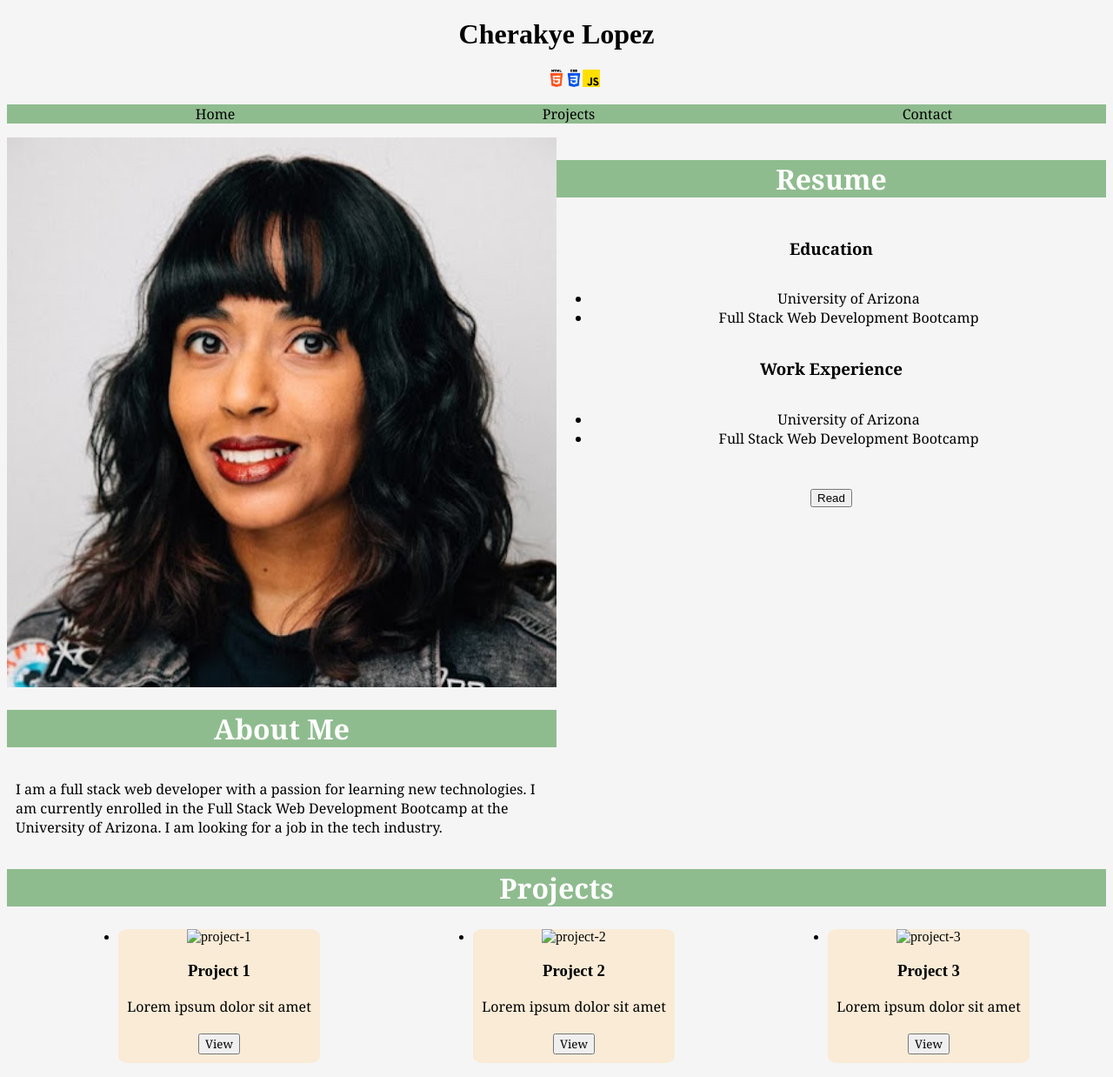
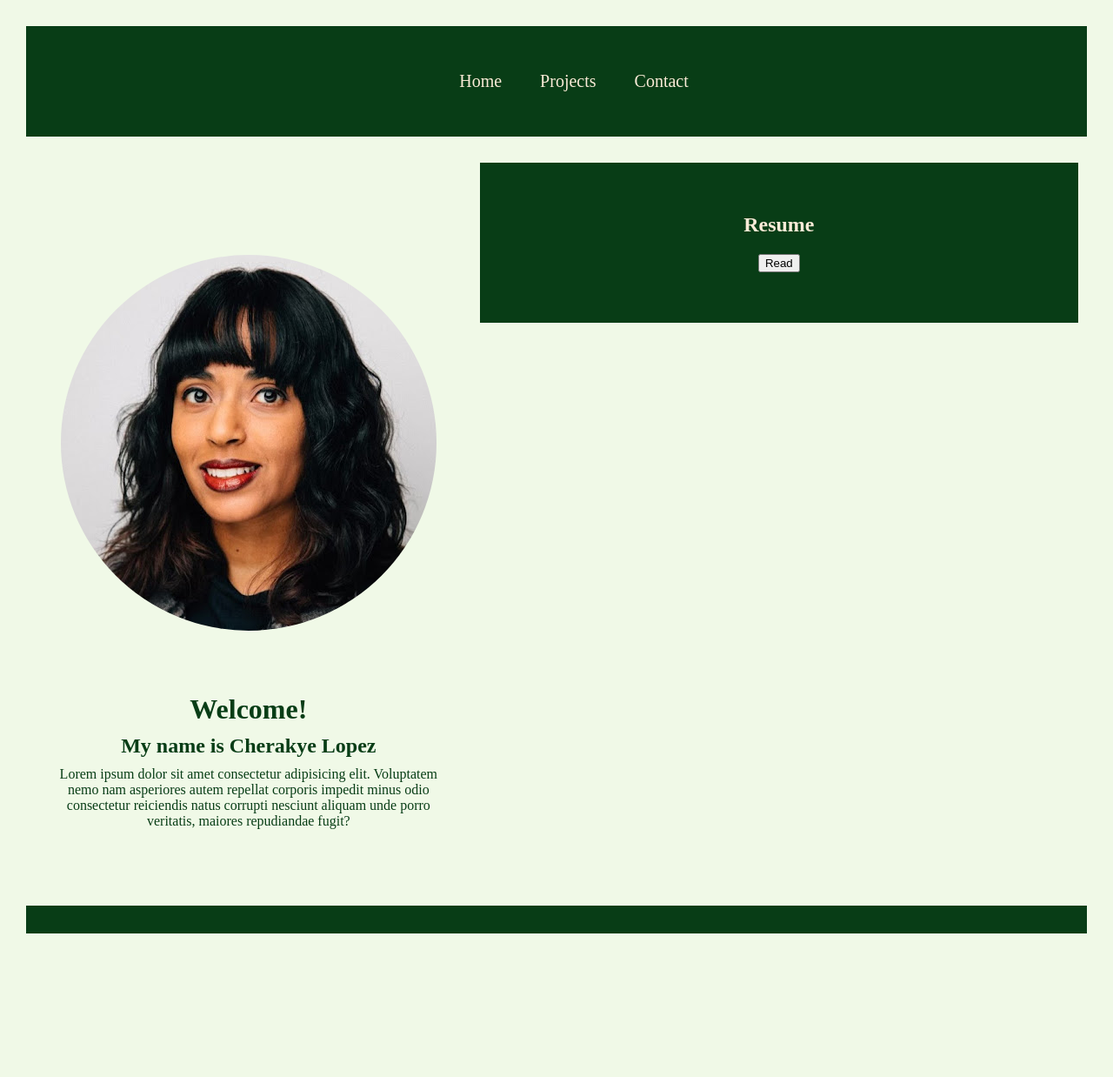
Before and after one commit to cblopez001/DevProject1, a plain HTML site: page index.html in a window 1280 px wide. Shown: the whole page at 87% size. After the commit the page ends 1073 px from the top, so only its background shows below. Drawn offline with Linux system fonts and the light colour scheme; a web font is replaced by a local one.

Commit message:
webpage commits

```diff
--- a/index.html
+++ b/index.html
@@ -1,96 +1,43 @@
 <!DOCTYPE html>
 <html lang="en">
     <head>
+        <!--DON'T FORGET TO ADD THE EXTRA META DATA-->
         <meta charset="UTF-8">
         <meta http-equiv="X-UA-Compatible" content="IE=edge">
         <meta name="viewport" content="width=, initial-scale=1.0">
         <title>Cherakye Lopez Portfolio</title>
+        <link rel="preconnect" href="https://fonts.googleapis.com">
+        <link rel="preconnect" href="https://fonts.gstatic.com" crossorigin>
+        <link href="https://fonts.googleapis.com/css2?family=Sedan:ital@0;1&display=swap" rel="stylesheet">
         <link rel="stylesheet" href="style.css">
     </head>
     <body>
     <header>
-            <h1><a href="../index.html/index.html" id="Site-name" >Cherakye Lopez</a></h1>
-            <div class="code_banner">
-                <ul >
-                    <li class="code_lang">
-                        <img  class="code-img" src="/media/html-5_img.png" alt="">
-                    </li>
-                    <li class="code_lang">
-                        <img class="code-img" src="/media/css-3_img.png" alt="">
-                    </li>
-                    <li class="code_lang">
-                        <img class="code-img" src="/media/js_img.png" alt="">
-                    </li>
+        <div>
+            <ul class="navmenu">
+                    <li> <a href="/index.html">Home </a></li>
+                    <li><a href="/projects.html">Projects</a></li>
+                    <li><a href="/contact.html">Contact</a></li>
             </ul>
         </div>
-            <nav>
-                <ul>
-                    <li> <a href="/index.html">Home </a></li>
-                    <li><a href="/projects.html">Projects</a></li>
-                    <li><a href="/contact.html" target="_blank">Contact</a></li>
-                </ul>
-            </nav>
     </header>
-    <section class="about_container">
-        <div class="about_me">
-            <img class="profile-pic" src="/media/profile-pic.jpg" alt="">
-            <h2>About Me</h2>
-            <p class="about-me">
-                I am a full stack web developer with a passion for learning new technologies. I am currently enrolled in the Full Stack Web Development Bootcamp at the University of Arizona. I am looking for a job in the tech industry.
-            </p>
+    <div class="main">
+        <main>
+            <img src="/media/profile-pic.jpg" alt="profile-pic" class="profile-pic">
+            <H1>Welcome!</H1>
+            <h2> My name is Cherakye Lopez</h2>
+            <p>Lorem ipsum dolor sit amet consectetur adipisicing elit. Voluptatem nemo nam asperiores autem repellat corporis impedit minus odio consectetur reiciendis natus corrupti nesciunt aliquam unde porro veritatis, maiores repudiandae fugit?</p>
+            <div>
+
             </div>
-        <div class="resume">
+        </main>
+        <aside class="right">
             <h2>Resume</h2>
-            <h3>Education</h3>
-            <ul class="edu_list">
-                <li>University of Arizona</li>
-                <li>Full Stack Web Development Bootcamp</li>
-            </ul>
-            <h3>Work Experience</h3>
-            <ul class="work_list">
-                <li>University of Arizona</li>
-                <li>Full Stack Web Development Bootcamp</li>
-            </ul>
-            <a href="/media/Resume-Cherakye-Lopez.pdf" target="_blank" rel="noopener noreferrer" target="_blank"><input type="button" value="Read"></a>
+            <a href="/media/Resume-Cherakye-Lopez.pdf" target="_blank"> <input type="button" value="Read"></a>
+        </aside>
     </div>
-    </section>
-    <h2>Projects</h2>
-<div>
-    <div class="projectdisplay"></div>
-    <ul class="projects">
-    <li>
-        <div class="project-card">
-            <img src="" alt="project-1">
-            <h3>Project 1</h3>
-            <p>Lorem ipsum dolor sit amet</p>
-            <button type="button">View</button>
-        </div>
-    </li>
-    <li>
-        <div class="project-card">
-
-            <img src="" alt="project-2">
-            <h3>Project 2</h3>
-            <p>Lorem ipsum dolor sit amet</p>
-            <button type="button">View</button>
-        </div>
-    </li>
-    <li>
-        <div class="project-card">
-
-            <img src="" alt="project-3">
-            <h3>Project 3</h3>
-            <p>Lorem ipsum dolor sit amet</p>
-            <button type="button">View</button>
-        </div>
-    </li>
-</ul>
-</div>
+    <footer class="foot"></footer>
 <script src="script.js">
-    function HelloWorld()
-    {
-        alert("Hello World!");
-    }
 </script>
     </body>
 </html>
--- a/style.css
+++ b/style.css
@@ -1,142 +1,146 @@
-body{
-    background-color:whitesmoke;
-    height:100%;
+*{
+    margin:10px;
+    box-sizing: border-box;
 }
 
-/* This is the CSS for the Navigation Conatiner */
-header{
-    text-align:center;
-    margin: 0;
+body{
+    height:95vh;
+    background-color:rgb(240, 249, 231);
+    font-family: "Sedan", serif;
+    font-weight: 400;
+    font-style: normal;
+    font-size: 16px;
+    text-align: center;
+    display:flex;
+    flex-direction: column;
 }
 
-.code_banner{
+header{
+    background-color: rgb(8, 61, 22);
+    color: antiquewhite;
+    padding:2em 0 2em 0;
+}
+/* NAVIGATION CONTROL CSS */
+nav ul{
     display: flex;
-    justify-content: center;
-    align-items: center;
+    justify-content:flex-start;
+    list-style-type: none;
+    flex:25%;
+    background-color: darkgreen;
 }
 
-.code_banner ul {
-    display: flex;
-    justify-content: center;
-    align-items: center;
+a{
+    color:antiquewhite;
+    text-decoration: none;
+    font-size: 20px;
+    font-weight: 400;
+}
+ul > li{
+    display:inline-block;
     list-style-type: none;
-    margin: 0;
-}
-.code-img{
-    width: 20px;
-    height:20px;
 }
 
-nav ul{
-    display:flex;
-    flex-direction: row;
-    justify-content:space-around;
-    text-align:center;
-    font-family: Georgia, 'Times New Roman', Times, serif;
-    background-color: darkseagreen;
-}
-
-nav li{
-    list-style-type: none;
-    padding:0px 10px 0px 10px;
-}
-a{
-    text-decoration: none;
-    color:black;
-}
-
-/* This is the CSS for the About Me and Resume Container */
-
-section{
-    display:flex;
-    flex-direction: row;
-    justify-content: space-evenly;
-    text-align:center;
-    font-family: Georgia, 'Times New Roman', Times, serif;
-}
-
-.about_me{
-    display: flex;
-    flex-direction: column;
-    margin:0;
-    width: 50%;
-}
-.resume{
-    display: flex;
-    flex-direction: column;
-    margin:0;
-    width: 50%;
-}
-.edu_list{
-    display:flex;
-    flex-direction: column;
-    justify-content: space-evenly;
-    text-align:center;
-    font-family: Georgia, 'Times New Roman', Times, serif;
-}
-
-.work_list{
-    display:flex;
-    flex-direction: column;
-    justify-content: space-evenly;
-    text-align:center;
-    font-family: Georgia, 'Times New Roman', Times, serif;
-
+a:hover{
+    text-decoration: underline;
 }
 
 
-/*Contact Form Page*/
+/*MAIN BODY CSS*/
+.main{
+    display: flex;
+    flex-direction: row;
+    flex:1;
+}
 
-.form{
-    display:flex;
-    flex-direction: column;
-    justify-content:space-around;
-    background-color:darkseagreen;
-    margin:10%;
+main{
+   /* background-color: rgb(8, 61, 22);*/
+    color:  rgb(8, 61, 22);
+    padding: 3em 0 3em 0;
+    flex:5;
+}
+
+.profile-pic{
+    border-radius: 50%;
+    padding: 3em 0 3em 0;
+    flex:5;
+    margin:10px;
+    box-sizing: border-box;
+}
+
+.right{
+    align-self: flex-start;
+    background-color: rgb(8, 61, 22);
+    color: antiquewhite;
+    padding: 3em 0 3em 0;
+    flex: 7;
+}
+
+table {
+    border-collapse: collapse;
+    text-align: start;
+    width: 100%;
+}
+
+th{
+    background-color: rgb(8, 61, 22);
+    color: antiquewhite;
+    padding: 3em 0 3em 0;
     text-align: center;
 }
-h2{
-    font-family: Georgia, 'Times New Roman', Times, serif;
-    font-size:2EM;
-    color:white;
-    text-align:center;
-    background-color:darkseagreen;
-}
-p{
-    text-align:left;
-    font-family: Georgia, 'Times New Roman', Times, serif;
-    font-size:1em;
-    margin:10px;
+td, th {
+    padding: 8px;
 }
 
-
-input{
-    margin:5%;
+/*CONTACT FORM CSS*/
+.form{
+    display: flex;
+    flex-direction: column;
+    align-items: flex-start;
+    justify-content: center;
+    background-color: rgb(8, 61, 22);
+    color: antiquewhite;
+    padding: 3em 0 3em 0;
+    flex: 1;
+    border-radius: 25px;
 }
 
-textarea{
-    margin:22px;
-    font-family:Georgia, 'Times New Roman', Times, serif
-
+.btn{
+    padding: 10;
+    cursor: pointer;
 }
 
-button{
-    margin:10px;
-    text-align: center;
-    font-family: Georgia, 'Times New Roman', Times, serif;
+.popup{
+    width: 400px;
+    background-color:antiquewhite;
+    border-radius: 6px;
+    position: absolute;
+    top: 0;
+    left:50%;
+    transform: translate(-50%,-50%) scale(0.1);
+    padding: 20px;
+    visibility: hidden;
+    transition:transform 0.4s, top 0.4s;
 }
 
-
-/*Project Page*/
-.projects{
-    display:flex;
-    flex-direction: row;
-    justify-content:space-around;
-    align-items: center;
-    text-align: center;
+.open-popup{
+    visibility: visible;
+    top:50%;
+    transform: translate(-50%,-50%) scale(1)
 }
 
-.project-card{
-    background-color: antiquewhite;
-    border-radius: 5%;
+/*FOOTER CSS*/
+
+footer{
+    background-color: rgb(8, 61, 22);
+    color: antiquewhite;
+    padding: 1em 0 1em 0;
 }
+
+@media all and (max-width: 550px){
+    .main{
+        flex-direction: column;
+    }
+    main{
+        padding: 5 em 0 5em 0;
+    }
+}
```
Also changed, not shown: contact.html (+37 -21 lines), projects.html (+5 -13 lines). Lines whose indentation alone changed are shown as unchanged.
